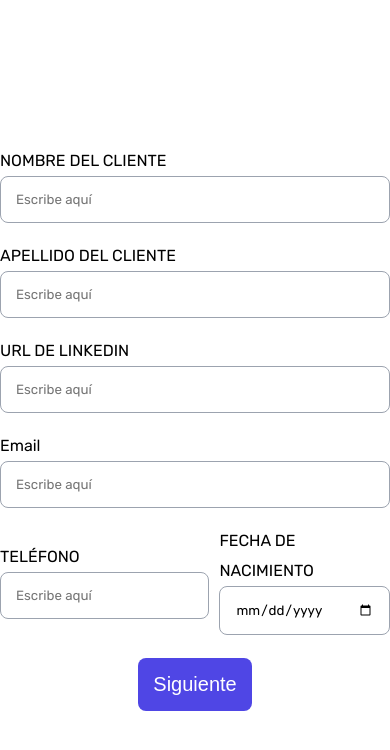
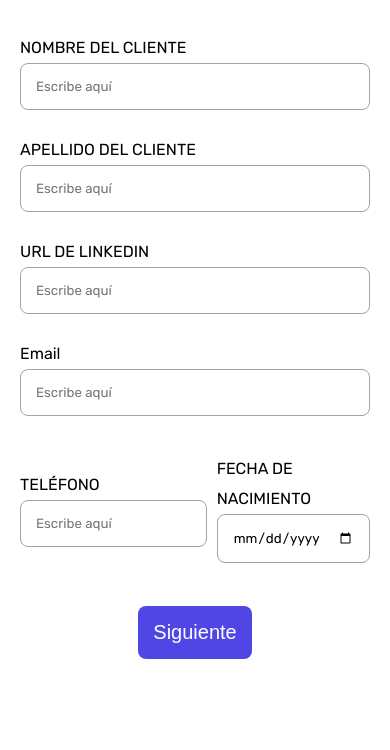
Before and after one commit to castellano17/formulario-entrevista, a React (Vite) app: page / in a window 390 px wide. Shown: the top 750 px of the page. Built offline with nearby package versions, Linux system fonts and the light colour scheme.

Commit message:
add responsive design

```diff
--- a/src/components/Style/Formulario.css
+++ b/src/components/Style/Formulario.css
@@ -114,3 +114,28 @@
   font-size: 15px;
   text-align: center;
 }
+
+/* responsive design */
+
+@media only screen and (max-width: 768px) {
+  .container__form {
+    height: auto;
+    padding: 20px;
+  }
+
+  .container__form-div {
+    margin-bottom: 20px;
+  }
+
+  .container__form-sub {
+    gap: 10px;
+  }
+
+  .container__form-btn-return {
+    margin-right: 0;
+  }
+
+  .circle {
+    margin: 0;
+  }
+}
```
